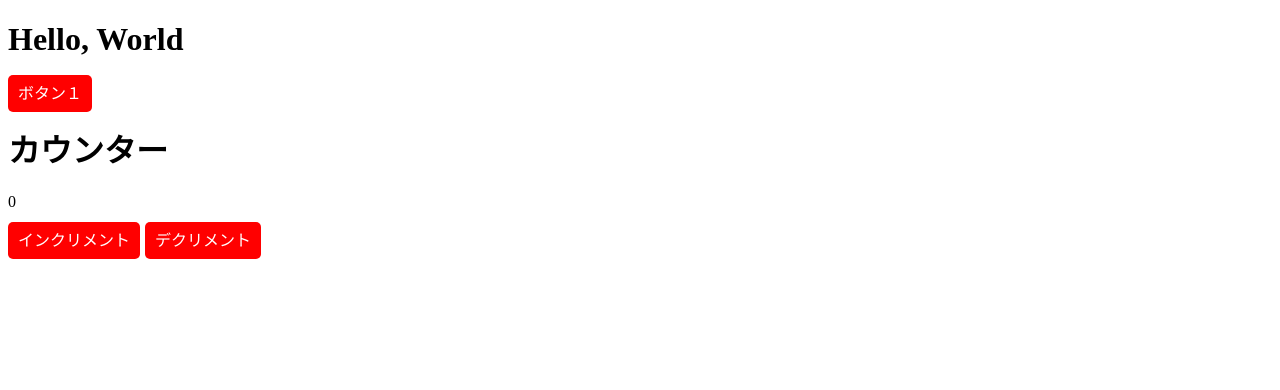
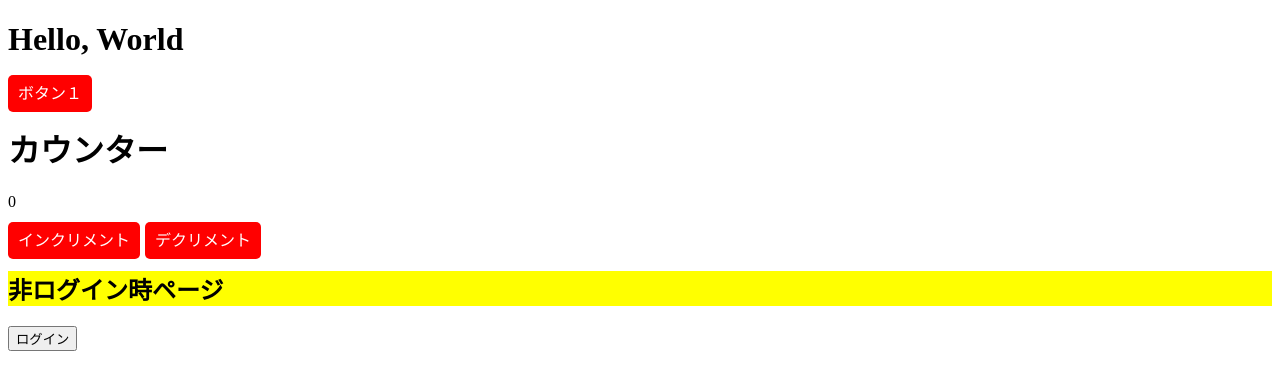
Before and after one commit to kazuto0291/react-primer, a React (Create React App) app: page / in a window 1280 px wide. Shown: the top 390 px of the page. Built offline with nearby package versions, Linux system fonts and the light colour scheme.

Commit message:
条件に応じてコンポーネントの表示を切り替える
ログインと非ログインで表示をifで切り替えた

```diff
--- a/src/App.js
+++ b/src/App.js
@@ -2,6 +2,7 @@ import React from 'react';
 import Button from './componets/Button/Button';
 // import Timer from './componets/Timer/Timer';
 import Counter from './componets/Counter/Counter';
+import Loginout from './componets/Loginout/Loginout';
 
 
 function App () {
@@ -13,7 +14,7 @@ function App () {
       <Button>ボタン１</Button>
       <h1>カウンター</h1>
       <Counter />
-
+      <Loginout />
     </div>
   )
 }
--- /dev/null
+++ b/src/componets/Loginout/Loginout.jsx
@@ -0,0 +1,63 @@
+import React from 'react';
+
+class Loginout extends React.Component {
+  constructor(props) {
+    super(props);
+    this.state = {
+      isLoggetIn: false
+    };
+  }
+
+  login() {
+    this.setState({isLoggetIn: true});
+  }
+
+  logout() {
+    this.setState({isLoggetIn: false})
+  }
+
+  render() {
+    if (this.state.isLoggetIn) {
+      return (
+        <div>
+          <PrivatePage />
+          <button onClick={() => this.logout()}>ログアウト</button>
+        </div>
+      )
+    }
+    return (
+      <div>
+        <PublicPage />
+        <button onClick={() => this.login()}>ログイン</button>
+      </div>
+
+    )
+  }
+}
+
+export default Loginout;
+
+
+const PublicPage = () => {
+  const style = {
+    backgroundColor: '#ff0'
+  };
+
+  return (
+    <div style={style}>
+      <h2>非ログイン時ページ</h2>
+    </div>
+  );
+}
+
+const PrivatePage = () => {
+  const style = {
+    backgroundColor: '#0f0'
+  };
+
+  return (
+    <div style={style}>
+      <h2>ログイン時のページ</h2>
+    </div>
+  );
+};
```
